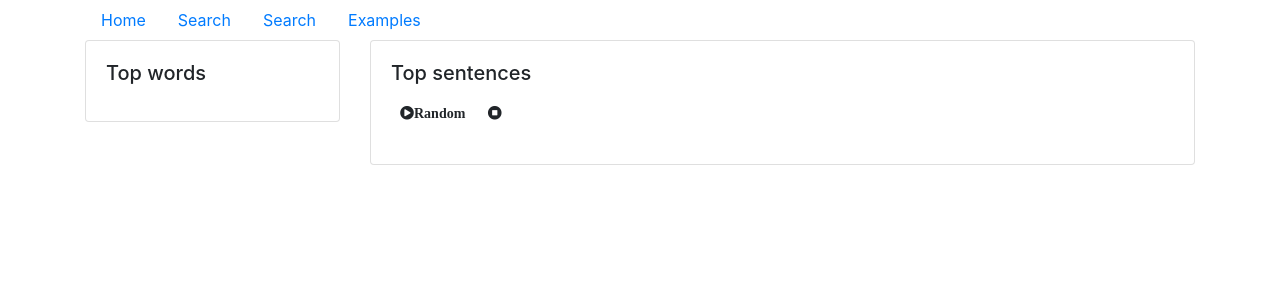
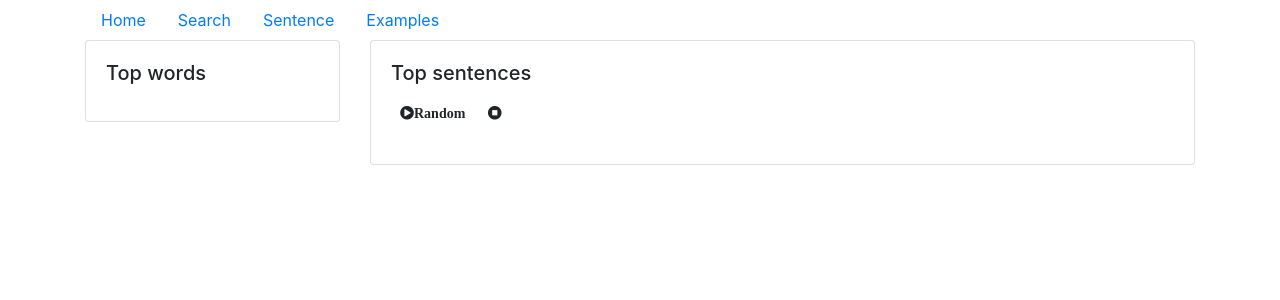
Before and after one commit to sebatyler/easy_deutsch, a Django app: template templates/home.html in a window 1280 px wide. Shown: the top 300 px of the page. Run offline with Django 3.2, Linux system fonts and the light colour scheme; the template is opened without the code that fills it, so the values that code supplies are empty; parts of the project's set-up code (start-up, migrations or seed data) failed here and were passed over; some libraries are stand-ins or nearby versions.

Commit message:
Fix label

```diff
--- a/templates/home.html
+++ b/templates/home.html
@@ -87,7 +87,7 @@
             <a class="nav-link" href="{% url 'search' %}">Search</a>
         </li>
         <li class="nav-item">
-            <a class="nav-link" href="{% url 'sentence' %}">Search</a>
+            <a class="nav-link" href="{% url 'sentence' %}">Sentence</a>
         </li>
         <li class="nav-item">
             <a class="nav-link" href="#examples">Examples</a>
--- a/templates/search.html
+++ b/templates/search.html
@@ -36,7 +36,7 @@
             <a class="nav-link" href="{% url 'home' %}">Home</a>
         </li>
         <li class="nav-item">
-            <a class="nav-link" href="{% url 'sentence' %}">Search</a>
+            <a class="nav-link" href="{% url 'sentence' %}">Sentence</a>
         </li>
         {% if word_info %}
         <li class="nav-item">
```
